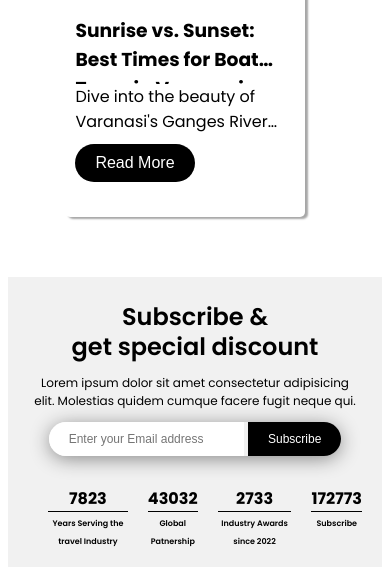
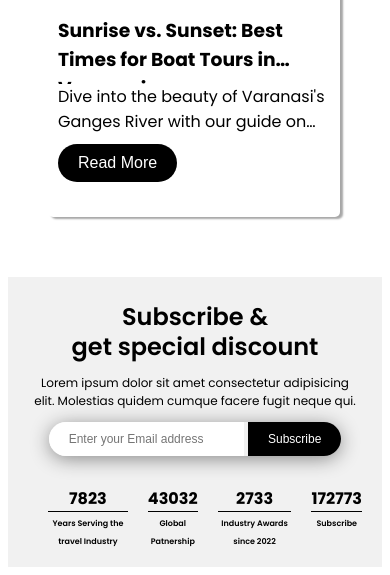
Before and after one commit to abhishekdubey1412/travel_agency, a Django app: page /blog/ in a window 390 px wide. Shown: the part 975-1550 px from the top of the page. Run offline with Django 5.2, Linux system fonts and the light colour scheme; data comes from the database, SQL or seed files in the repository; some libraries are stand-ins or nearby versions.

Commit message:
modified blog css file

```diff
--- a/static/css/blog.css
+++ b/static/css/blog.css
@@ -120,3 +120,9 @@
         flex-basis: calc(100% - 20px);
     }
 }
+
+@media screen and (max-width: 1249px) {
+    .blog_sec {
+        width: 94%;
+    }
+}
```
